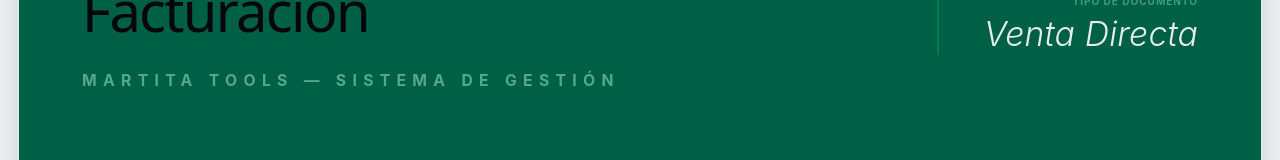
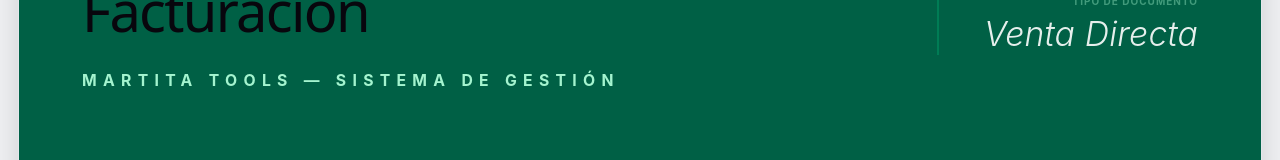
Before and after one commit to luissuarez19698-bot/proyecto_Facturacion, a React (Vite) app: page / in a window 1280 px wide. Shown: the part 159-319 px from the top of the page. Built offline with nearby package versions, Linux system fonts and the light colour scheme; no server answers; the database is empty.

Commit message:
Se suben los archivos

```diff
--- a/src/App.jsx
+++ b/src/App.jsx
@@ -7,7 +7,6 @@ import TotalesFactura from "./components/TotalesFactura";
 import { calcularTotales } from "./components/calcularTotales";
 import { supabase } from "./database/supabaseconfig";
 
-// Configuración de Notificación Ultra-Mínima
 const MiniToast = Swal.mixin({
   toast: true,
   position: 'top-end',
@@ -105,11 +104,10 @@ function App() {
     <div className="min-h-screen bg-gray-100 py-8 px-4 font-sans">
       <div className="w-full max-w-[1400px] mx-auto bg-white shadow-2xl rounded-3xl overflow-hidden border border-gray-200">
 
-        {/* Encabezado Estilo MartitaTools */}
         <div className="bg-emerald-800 text-white px-8 py-10 md:px-14 md:py-16 flex flex-col sm:flex-row justify-between items-start sm:items-center gap-6">
           <div>
-            <h1 className="text-4xl md:text-6xl font-light tracking-tighter">Facturación</h1>
-            <p className="text-emerald-200/50 text-xs md:text-sm uppercase tracking-[0.4em] mt-3 font-bold">Martita Tools — Sistema de Gestión</p>
+            <h1 className="text-4xl md:text-6xl font-light tracking-tighter text-emerald-100">Facturación</h1>
+            <p className="text-emerald-200 text-xs md:text-sm uppercase tracking-[0.4em] mt-3 font-bold">Martita Tools — Sistema de Gestión</p>
           </div>
           <div className="text-left sm:text-right border-l-2 border-emerald-600/50 pl-6 sm:pl-10">
             <p className="text-emerald-200/40 text-[10px] uppercase tracking-widest mb-1 font-bold">Tipo de Documento</p>
@@ -117,7 +115,6 @@ function App() {
           </div>
         </div>
 
-        {/* Contenido */}
         <div className="p-6 md:p-12 space-y-10">
           <div className="flex flex-col gap-6">
             <ClienteSelector onSeleccionar={setCliente} />
--- a/src/components/Factura.jsx
+++ b/src/components/Factura.jsx
@@ -83,14 +83,13 @@ function Factura() {
 
         <div className="p-8 flex justify-end bg-gray-50">
           <div className="w-full max-w-md">
-            {/* AQUÍ CAMBIAMOS EL NOMBRE DE LA PROP A accionGuardar */}
             <TotalesFactura
               totales={totales}
               clienteExonerado={clienteExonerado}
               cargando={guardando}
               accionGuardar={() => {
                 console.log("¡CONEXIÓN EXITOSA!");
-                procesoGuardar(); // O guardarFactura() según como se llame la tuya
+                procesoGuardar();
               }}
             />
           </div>
--- a/src/components/TablaFactura.jsx
+++ b/src/components/TablaFactura.jsx
@@ -14,7 +14,6 @@ function TablaFactura({ items, clienteExonerado, onEliminar }) {
 
   return (
     <div className="w-full">
-      {/* VISTA MÓVIL: Mapeo de Tarjetas */}
       <div className="md:hidden space-y-1">
         <label className="text-[11px] font-bold text-emerald-700 uppercase tracking-[0.15em] ml-1 mb-2 block">
           Resumen de Pedido
--- a/src/components/TotalesFactura.jsx
+++ b/src/components/TotalesFactura.jsx
@@ -42,7 +42,7 @@ function TotalesFactura({ totales, items, ultimaFactura, accionGuardar, cargando
 
         <button
           onClick={imprimirUltima}
-          disabled={!ultimaFactura} // SE DESACTIVA SI NO HAY VENTA HECHA
+          disabled={!ultimaFactura}
           className={`w-full py-3 rounded-xl font-bold transition-all flex items-center justify-center gap-2 border-2 ${
             !ultimaFactura
               ? 'border-gray-200 text-gray-400 cursor-not-allowed'
```
